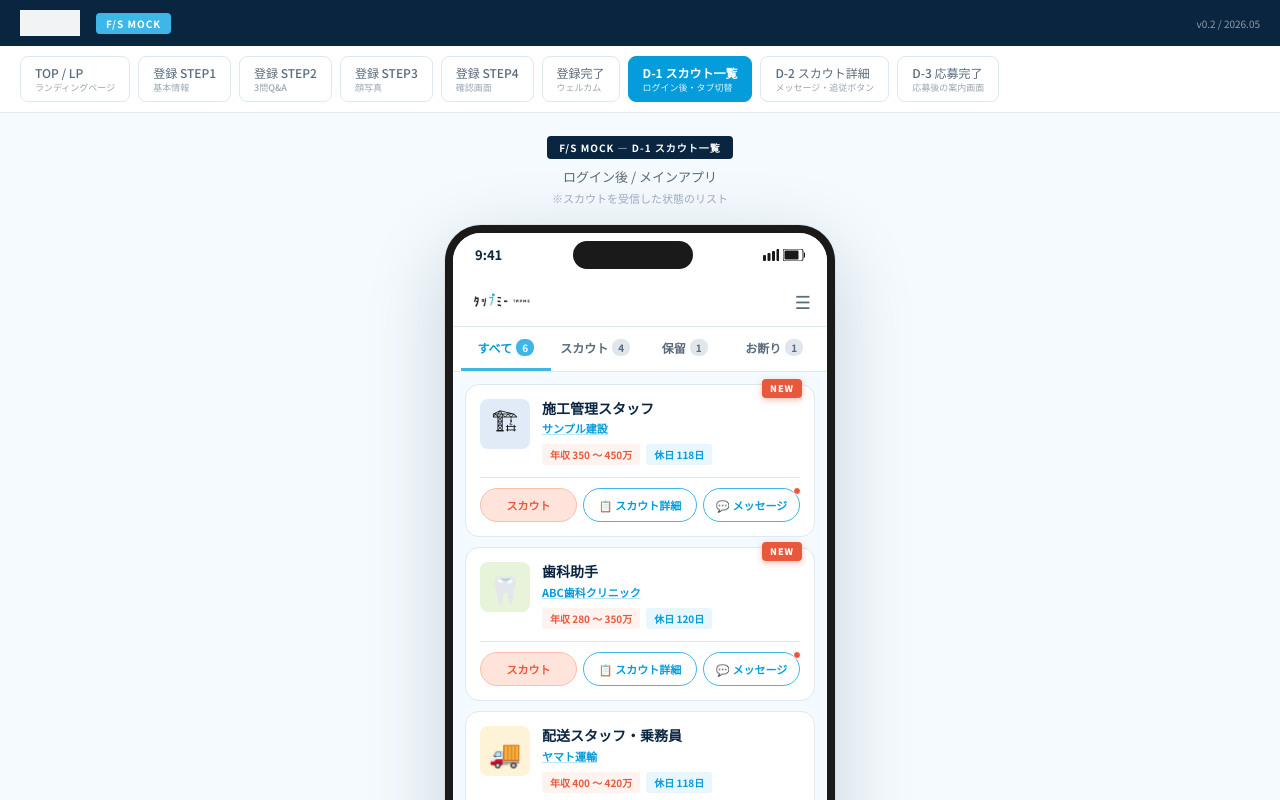
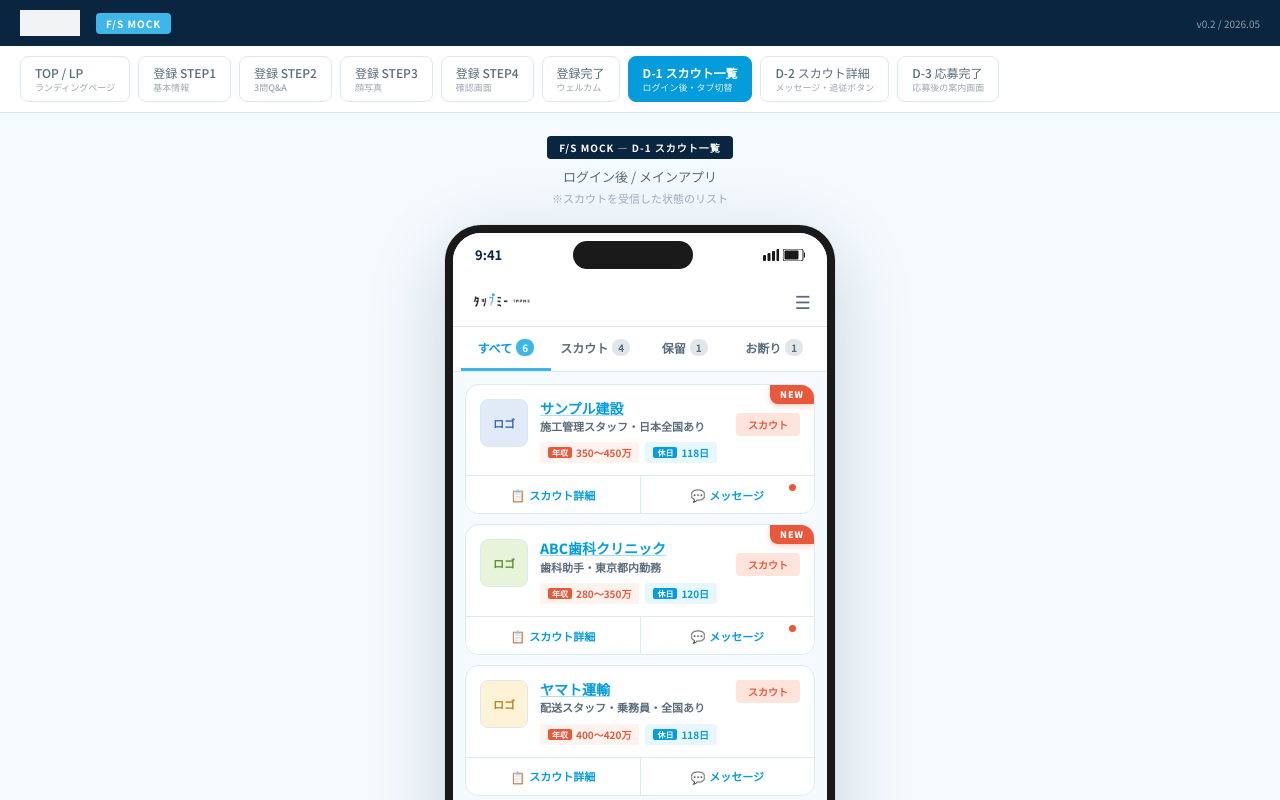
Before and after one commit to nnakatsuka/mota-fs-mock, a React (Vite) app: page /#/scout-list in a window 1280 px wide. Shown: the top 800 px of the page. Built offline with nearby package versions, Linux system fonts and the light colour scheme.

Commit message:
Update ScoutList.jsx

```diff
--- a/src/mocks/ScoutList.jsx
+++ b/src/mocks/ScoutList.jsx
@@ -16,9 +16,9 @@ const TEXT_SUB = "#5A6B7C";
 const TEXT_MUTE = "#A0AEC0";
 
 const STATUS_LABELS = {
-  scout: { label: "スカウト", bg: "#FFE4DC", fg: CTA, border: "#FBBFAA" },
-  hold: { label: "保留", bg: "#FEF3D6", fg: "#B5832A", border: "#E5BD52" },
-  decline: { label: "お断り", bg: "#EEEEEE", fg: TEXT_SUB, border: "#CFD4D8" },
+  scout: { label: "スカウト", bg: "#FFE4DC", fg: CTA },
+  hold: { label: "保留", bg: "#FEF3D6", fg: "#B5832A" },
+  decline: { label: "お断り", bg: "#EEEEEE", fg: TEXT_SUB },
 };
 
 const TABS = [
@@ -55,133 +55,136 @@ function Phone({ children }) {
   );
 }
 
-// スカウトカード
 function ScoutCard({ scout, onClick, onDetailClick, onMessageClick }) {
   const statusStyle = STATUS_LABELS[scout.status];
 
   return (
     <div onClick={onClick} style={{
       background: "#fff", borderRadius: 14,
-      padding: 14, marginBottom: 10,
+      marginBottom: 10,
       border: `1px solid ${BORDER}`,
       cursor: "pointer",
       transition: "transform 0.12s, box-shadow 0.12s",
       position: "relative",
+      overflow: "hidden",
     }}
     onMouseEnter={e => e.currentTarget.style.boxShadow = "0 4px 16px rgba(10,37,64,0.1)"}
     onMouseLeave={e => e.currentTarget.style.boxShadow = "none"}>
-      {/* NEW バッジ */}
       {scout.isNew && (
         <div style={{
-          position: "absolute", top: -6, right: 12,
+          position: "absolute", top: 0, right: 0,
           background: CTA, color: "#fff",
           fontSize: 9, fontWeight: 900, letterSpacing: 1,
-          padding: "3px 8px", borderRadius: 4,
-          boxShadow: "0 2px 6px rgba(232,89,60,0.4)",
+          padding: "3px 10px",
+          borderBottomLeftRadius: 8,
+          boxShadow: "0 2px 6px rgba(232,89,60,0.3)",
         }}>NEW</div>
       )}
 
-      <div style={{ display: "flex", gap: 12 }}>
-        {/* 企業ロゴ */}
+      <div style={{ padding: "14px 14px 12px", display: "flex", gap: 12 }}>
         <div style={{
-          width: 50, height: 50, borderRadius: 8,
+          width: 48, height: 48, borderRadius: 8,
           background: scout.iconBg,
           display: "flex", alignItems: "center", justifyContent: "center",
-          fontSize: 26, flexShrink: 0,
+          fontSize: 11, fontWeight: 700, color: scout.iconColor,
+          flexShrink: 0,
+          border: `1px solid ${BORDER}`,
         }}>
-          {scout.icon}
+          ロゴ
         </div>
 
-        {/* 情報 */}
-        <div style={{ flex: 1, minWidth: 0 }}>
-          {/* 職種を先に大きく */}
+        <div style={{ flex: 1, minWidth: 0, paddingRight: 30 }}>
           <div style={{
-            fontSize: 14, fontWeight: 800, color: NAVY,
-            marginBottom: 2, lineHeight: 1.4,
-          }}>
-            {scout.jobTitle}
-          </div>
-          {/* 会社名は下に小さく（リンク色） */}
-          <div style={{
-            fontSize: 11, fontWeight: 700,
-            color: PRIMARY_DARK, marginBottom: 8,
+            fontSize: 14, fontWeight: 800,
+            color: PRIMARY_DARK, marginBottom: 2,
             textDecoration: "underline",
-            textDecorationColor: PRIMARY_DARK + "44",
+            textDecorationColor: PRIMARY_DARK + "55",
             overflow: "hidden", textOverflow: "ellipsis", whiteSpace: "nowrap",
+            lineHeight: 1.3,
           }}>
             {scout.company}
           </div>
+          <div style={{
+            fontSize: 11, color: TEXT_SUB, fontWeight: 600,
+            marginBottom: 8, lineHeight: 1.4,
+          }}>
+            {scout.jobTitle}・{scout.location}
+          </div>
 
-          {/* 年収・休日 */}
           <div style={{ display: "flex", gap: 6, flexWrap: "wrap" }}>
             <div style={{
               fontSize: 10, fontWeight: 700,
               padding: "3px 8px", borderRadius: 3,
               background: "#FFF3F0", color: CTA,
+              display: "flex", alignItems: "center", gap: 4,
             }}>
-              年収 {scout.salaryMin} 〜 {scout.salaryMax}万
+              <span style={{
+                fontSize: 8, padding: "0 4px",
+                background: CTA, color: "#fff", borderRadius: 2,
+              }}>年収</span>
+              {scout.salaryMin}〜{scout.salaryMax}万
             </div>
             <div style={{
               fontSize: 10, fontWeight: 700,
               padding: "3px 8px", borderRadius: 3,
               background: "#E8F6FD", color: PRIMARY_DARK,
+              display: "flex", alignItems: "center", gap: 4,
             }}>
-              休日 {scout.holidays}日
+              <span style={{
+                fontSize: 8, padding: "0 4px",
+                background: PRIMARY_DARK, color: "#fff", borderRadius: 2,
+              }}>休日</span>
+              {scout.holidays}日
             </div>
           </div>
         </div>
       </div>
 
-      {/* アクションボタン群（ステータス + 詳細 + メッセージ） */}
       <div style={{
-        display: "flex", gap: 6, marginTop: 12,
-        paddingTop: 10, borderTop: `1px solid ${BORDER}`,
+        position: "absolute",
+        top: scout.isNew ? 28 : 14,
+        right: 14,
+        fontSize: 10, fontWeight: 800,
+        padding: "4px 12px", borderRadius: 4,
+        background: statusStyle.bg, color: statusStyle.fg,
       }}>
-        {/* ステータスボタン */}
-        <button style={{
-          flex: 1, height: 34,
-          background: statusStyle.bg, color: statusStyle.fg,
-          border: `1.5px solid ${statusStyle.border}`,
-          borderRadius: 17,
-          fontSize: 11, fontWeight: 800,
-          cursor: "default",
-          fontFamily: "inherit",
-        }}>
-          {statusStyle.label}
-        </button>
-        {/* スカウト詳細ボタン */}
+        {statusStyle.label}
+      </div>
+
+      <div style={{
+        display: "flex",
+        borderTop: `1px solid ${BORDER}`,
+      }}>
         <button onClick={(e) => { e.stopPropagation(); onDetailClick && onDetailClick(); }} style={{
-          flex: 1.2, height: 34,
-          background: "#fff", color: PRIMARY_DARK,
-          border: `1.5px solid ${PRIMARY}`,
-          borderRadius: 17,
-          fontSize: 11, fontWeight: 800,
+          flex: 1, padding: "10px 0",
+          background: "#fff", color: TEXT,
+          border: "none",
+          borderRight: `1px solid ${BORDER}`,
+          fontSize: 11, fontWeight: 700,
           cursor: "pointer",
           fontFamily: "inherit",
-          display: "flex", alignItems: "center", justifyContent: "center", gap: 3,
+          display: "flex", alignItems: "center", justifyContent: "center", gap: 4,
         }}>
-          <span>📋</span>
-          <span>スカウト詳細</span>
+          <span style={{ fontSize: 12 }}>📋</span>
+          <span style={{ color: PRIMARY_DARK }}>スカウト詳細</span>
         </button>
-        {/* メッセージボタン */}
         <button onClick={(e) => { e.stopPropagation(); onMessageClick && onMessageClick(); }} style={{
-          flex: 1, height: 34,
-          background: "#fff", color: PRIMARY_DARK,
-          border: `1.5px solid ${PRIMARY}`,
-          borderRadius: 17,
-          fontSize: 11, fontWeight: 800,
+          flex: 1, padding: "10px 0",
+          background: "#fff", color: TEXT,
+          border: "none",
+          fontSize: 11, fontWeight: 700,
           cursor: "pointer",
           fontFamily: "inherit",
-          display: "flex", alignItems: "center", justifyContent: "center", gap: 3,
+          display: "flex", alignItems: "center", justifyContent: "center", gap: 4,
           position: "relative",
         }}>
-          <span>💬</span>
-          <span>メッセージ</span>
+          <span style={{ fontSize: 12 }}>💬</span>
+          <span style={{ color: PRIMARY_DARK }}>メッセージ</span>
           {scout.isNew && (
             <span style={{
-              position: "absolute", top: -2, right: -2,
-              width: 8, height: 8, borderRadius: "50%",
-              background: CTA, border: "1.5px solid #fff",
+              position: "absolute", top: 8, right: 18,
+              width: 7, height: 7, borderRadius: "50%",
+              background: CTA,
             }} />
           )}
         </button>
@@ -190,7 +193,6 @@ function ScoutCard({ scout, onClick, onDetailClick, onMessageClick }) {
   );
 }
 
-// 下部ナビ
 function BottomNav({ activeTab = "scout" }) {
   const items = [
     { id: "search", icon: "🔍", label: "求人検索" },
@@ -263,7 +265,6 @@ export default function ScoutList() {
         </div>
 
         <Phone>
-          {/* ヘッダー */}
           <div style={{
             height: 50, background: "#fff", borderBottom: `1px solid ${BORDER}`,
             display: "flex", alignItems: "center", justifyContent: "space-between",
@@ -273,7 +274,6 @@ export default function ScoutList() {
             <span style={{ fontSize: 18, color: TEXT_SUB, cursor: "pointer" }}>☰</span>
           </div>
 
-          {/* タブ */}
           <div style={{
             display: "flex", padding: "0 8px", background: "#fff",
             borderBottom: `1px solid ${BORDER}`, flexShrink: 0,
@@ -303,7 +303,6 @@ export default function ScoutList() {
             })}
           </div>
 
-          {/* リスト */}
           <div style={{ flex: 1, overflowY: "auto", background: BG, padding: "12px 12px" }}>
             {filtered.length === 0 ? (
               <div style={{
```
